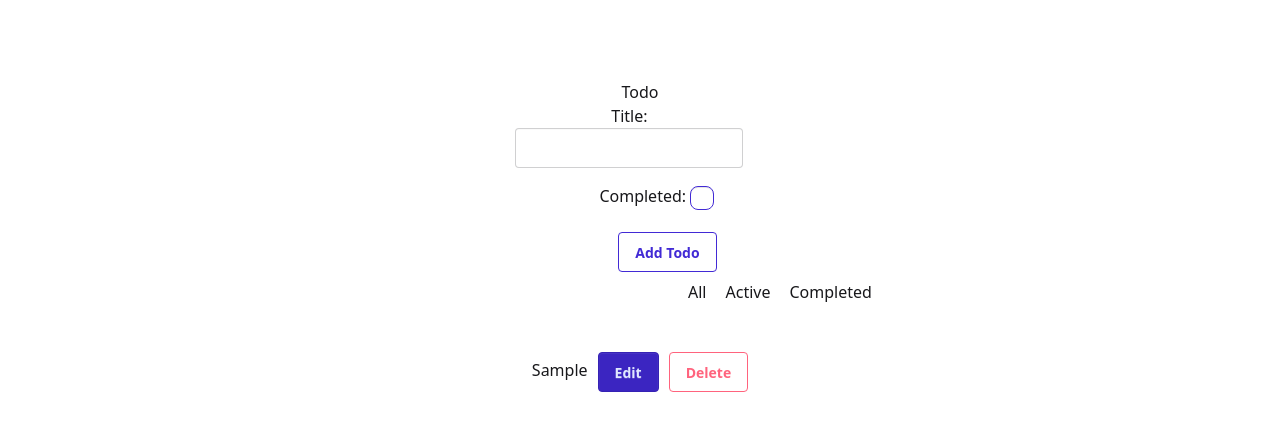
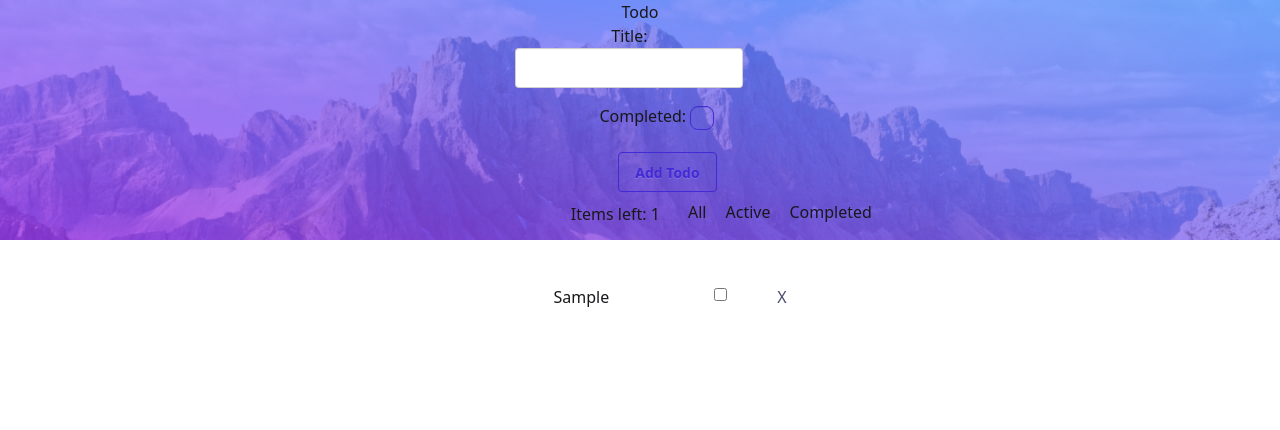
Before and after one commit to mahmudovb10/Todo, a React (Vite) app: page / in a window 1280 px wide. Both pictures are taken after typing "Sample" into the empty fields and a click on the button "Add Todo". Shown: the top 430 px of the page. Built offline with nearby package versions, Linux system fonts and the light colour scheme.

Commit message:
updated main elements

```diff
--- a/src/App.jsx
+++ b/src/App.jsx
@@ -51,10 +51,11 @@ function App() {
   };
 
   return (
-    <div className="mt-20">
+    <div className="mt-20 customContainer">
+      <div className="mainDiv">
         <h1 className="flex justify-center">Todo</h1>
         <form className="flex justify-center" onSubmit={handleSubmit}>
-        <div className="flex flex-col items-center justify-center relative left-[6rem]">
+          <div className="flex flex-col items-center justify-center relative left-[6rem] mainImgLoc">
             <label>Title: </label>
             <input
               defaultValue={_title}
@@ -76,6 +77,7 @@ function App() {
             Add Todo
           </button>
         </form>
+      </div>
       <div className="filterBtns">
         <button className="filterAll" onClick={() => dispatch(filter("all"))}>
           All
@@ -92,27 +94,25 @@ function App() {
         >
           Completed
         </button>
+        <div className="todoCount">Items left: {todos.length}</div>
       </div>
       <ul className="flex flex-col items-center gap-5 relative top-[10rem] rigth-[2rem] pb-20">
         {todos &&
           todos.map((todo) => {
             return (
               <li key={todo.id}>
-                <h4 style={{ opacity: todo.completed && "0.3" }}>
+                <input type="checkbox" name="" className="todoCheck" />
+                <h4
+                  className="todoItem"
+                  onDoubleClick={() => handleEdit(todo)}
+                  style={{ opacity: todo.completed && "0.3" }}
+                >
                   {todo.title}
                   <button
-                    onClick={() => {
-                      handleEdit(todo);
-                    }}
-                    className="btn btn-active btn-primary ml-2.5"
-                  >
-                    Edit
-                  </button>
-                  <button
-                    className="btn btn-outline btn-error ml-2.5"
+                    className="deleteBtn"
                     onClick={() => dispatch(removeTodo(todo.id))}
                   >
-                    Delete
+                    X
                   </button>
                 </h4>
               </li>
--- a/src/app/features/todosSlice.js
+++ b/src/app/features/todosSlice.js
@@ -4,6 +4,8 @@ const initialState = localStorage.getItem("todos")
   ? JSON.parse(localStorage.getItem("todos"))
   : {
       todos: [],
+      backup: [],
+      actives: 0,
     };
 
 const todoslice = createSlice({
@@ -12,7 +14,7 @@ const todoslice = createSlice({
   reducers: {
     addTodo: (state, { payload }) => {
       state.todos.push(payload);
-      localStorage.setItem("todos", JSON.stringify(state));
+      state.backup = [...state.todos];
     },
     removeTodo: (state, { payload }) => {
       state.todos = state.todos.filter((todo) => todo.id !== payload);
@@ -24,17 +26,17 @@ const todoslice = createSlice({
           ? { ...todo, title: payload.title, completed: payload.completed }
           : todo
       );
-      localStorage.setItem("todos", JSON.stringify(state));
+      state.backup = [...state.todos];
     },
     filter: (state, { payload }) => {
       const saved = JSON.parse(localStorage.getItem("todos"))?.todos || [];
 
       if (payload === "all") {
-        state.todos = saved;
+        state.todos = state.backup;
       } else if (payload === "active") {
-        state.todos = saved.filter((item) => !item.completed);
+        state.todos = state.backup.filter((item) => !item.completed);
       } else if (payload === "completed") {
-        state.todos = saved.filter((item) => item.completed);
+        state.todos = state.backup.filter((item) => item.completed);
       }
     },
   },
--- a/src/index.css
+++ b/src/index.css
@@ -21,3 +21,38 @@
 .filterCompleted {
   cursor: pointer;
 }
+
+.todoItem {
+  cursor: pointer;
+}
+
+.deleteBtn {
+  margin-left: 2.5rem;
+  cursor: pointer;
+  color: #494c6b;
+  position: relative;
+  left: 8rem;
+}
+
+.todoCheck {
+  display: flex;
+  margin-left: 10rem;
+  position: relative;
+  top: 1rem;
+}
+
+.todoCount {
+  position: relative;
+  right: 20rem;
+  top: 0.1rem;
+}
+
+.customContainer {
+  min-height: 15rem;
+  margin: 0 auto;
+  background-image: url("../public/images/main image.png");
+  background-position: top center;
+  background-repeat: no-repeat;
+  background-size: cover;
+  background-color: #fafafa;
+}
```
Lines whose indentation alone changed are shown as unchanged.
